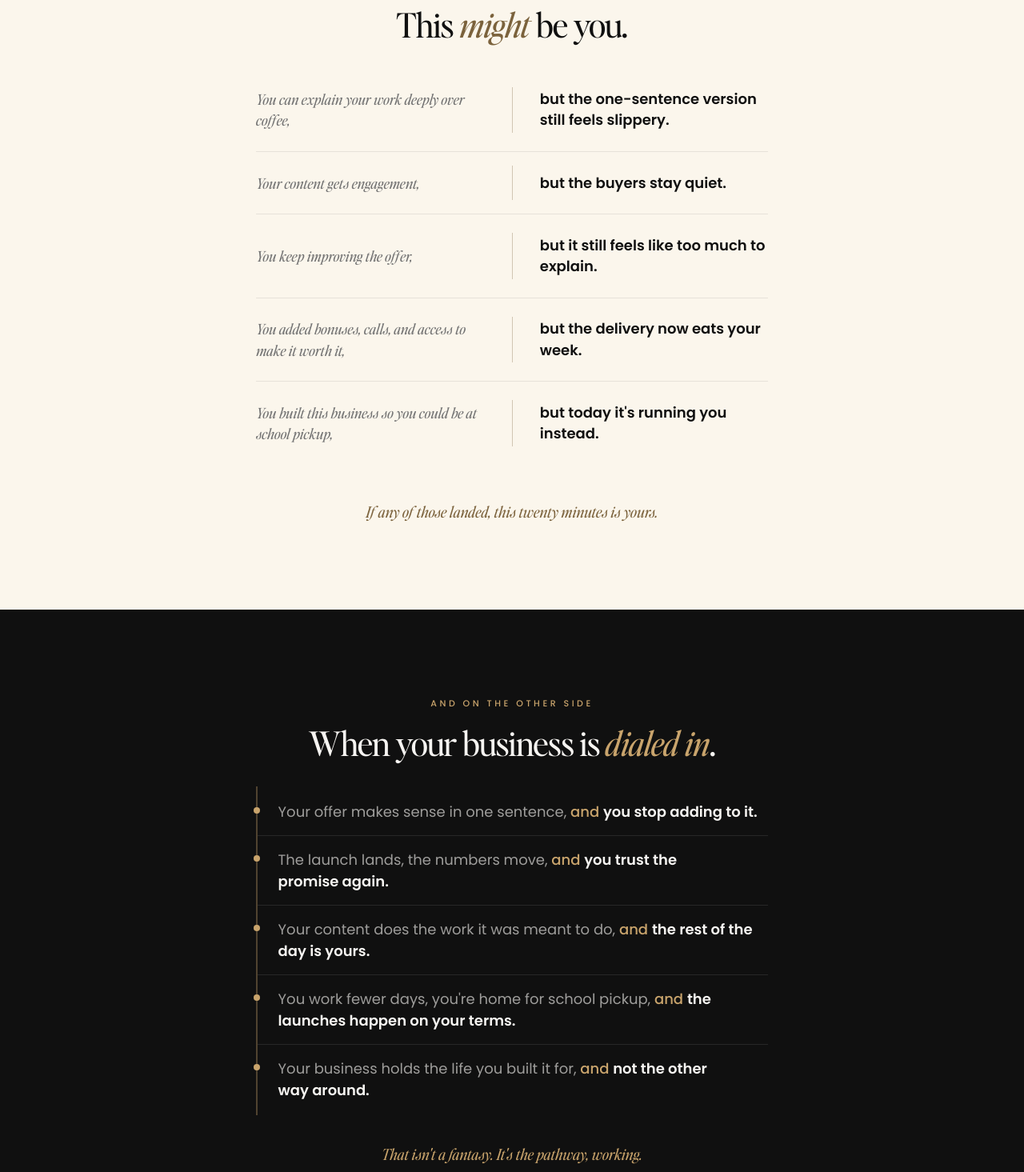
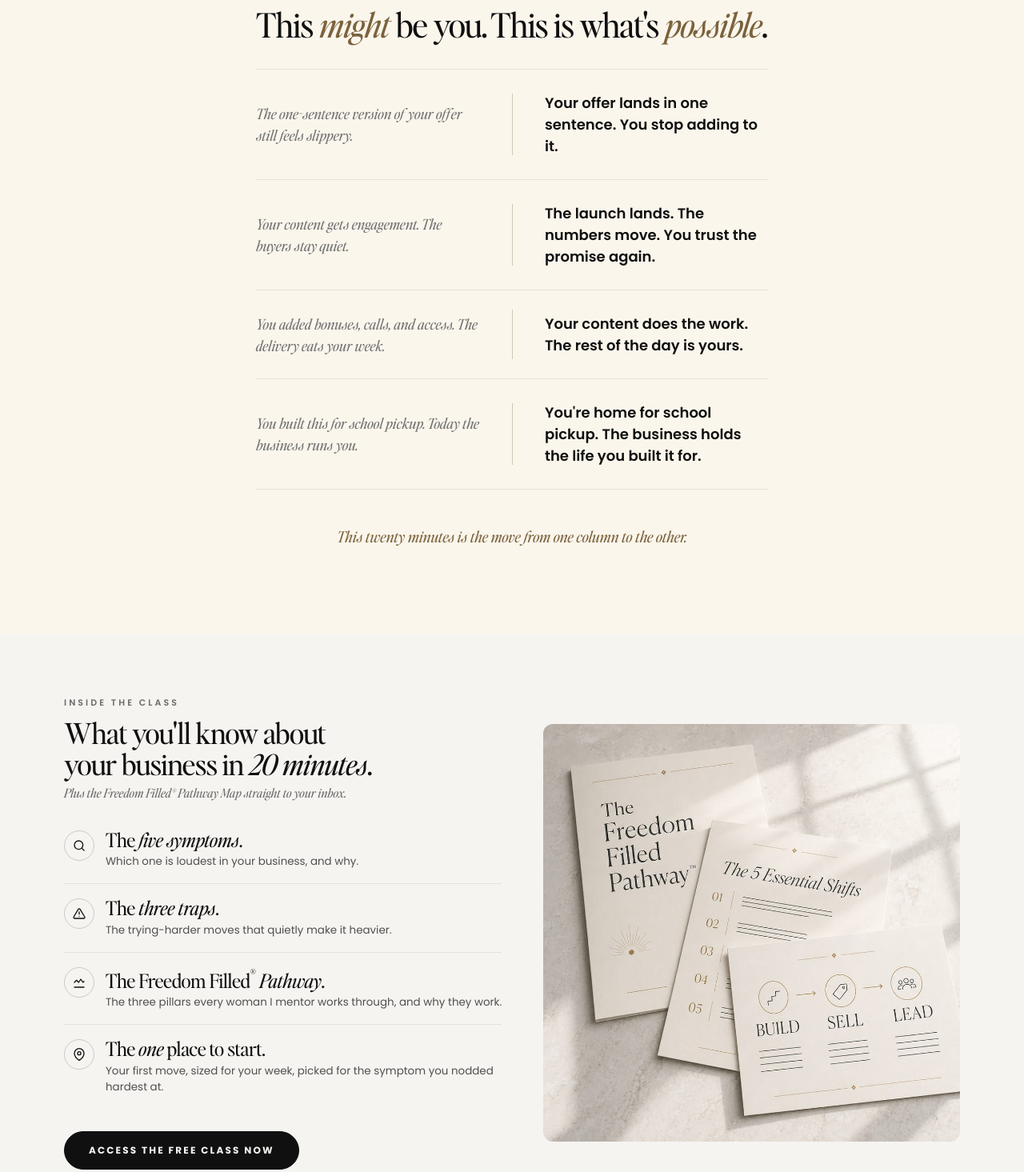
Before and after one commit to purepurposekh/tracy-harris-brand-kit, a website: page pages/thc-optin-landing-v6-dark.html in a window 1280 px wide. Shown: the part 1886-3351 px from the top of the page at 80% size. Drawn offline with Linux system fonts and the light colour scheme; a script that the page names is missing.

Commit message:
v6 dark: merge recognition + aspiration into one tight bridge section
Karl 2026-06-08: the two-essay treatment was too long. Collapsed both
into a single section with paired NOW → COULD-FEEL rows. Same to-and-fro
he wanted, half the read.

- Title: "This might be you. This is what's possible."
- 4 paired rows (down from 5+5 in the two old sections)
- NOW (left, soft italic muted) → vertical gold pivot → COULD-FEEL
  (right, bold sans charcoal)
- Closer: "This twenty minutes is the move from one column to the other."
- Cream background, hard editorial cuts top and bottom

CSS cleanup: removed unused .flow-list / .flow-item / .recog-row /
.felt-section--now / .felt-section--future rules. Added .felt-section--
bridge variant and .bridge-row / .bridge-now / .bridge-could.

Co-Authored-By: Claude Opus 4.7 (1M context) <noreply@anthropic.com>

```diff
--- a/pages/thc-optin-landing-v6-dark.html
+++ b/pages/thc-optin-landing-v6-dark.html
@@ -1914,13 +1914,9 @@
       text-align: center;
       position: relative;
     }
-    .felt-section--now {
+    .felt-section--bridge {
       background: #fbf6ec;
       color: var(--p-charcoal);
-    }
-    .felt-section--future {
-      background: var(--p-charcoal);
-      color: var(--p-oatmeal);
     }
     .felt-section__inner {
       max-width: 640px;
@@ -1934,9 +1930,6 @@
       text-transform: uppercase;
       color: var(--p-gold-dark);
       margin: 0 0 18px;
-    }
-    .felt-section--future .felt-section__eyebrow {
-      color: var(--p-gold-mid);
     }
     .felt-section__title {
       font-family: var(--f-serif-display);
@@ -1952,88 +1945,30 @@
       font-style: italic;
       color: var(--p-gold-dark);
     }
-    .felt-section--future .felt-section__title em {
-      color: var(--p-gold-mid);
-    }
-    /* Clay-flow list. Vertical accent rule down the LEFT, dot markers per
-       item, soft hairlines between items. Each line splits act-pivot-truth
-       with a coloured pivot word ("but" on NOW, "and" on FUTURE) doing
-       the visual light/shade work Karl asked for.
-       palette-scope-exempt: NOW variant intentionally pulls warm copper
-       accent (clay flow design Karl shipped) into an FFM page to heat the
-       recognition moment. FUTURE variant stays on gold (FFM-native). */
-    .felt-section .flow-list {
-      max-width: 640px;
-      margin: 0 auto clamp(28px, 3vw, 36px);
-      padding: 2px 0;
-      text-align: left;
-      border-left: 2px solid;
-      border-left-color: rgba(173, 118, 91, 0.30);  /* clay rule (light) */
-    }
-    .felt-section--future .flow-list {
-      border-left-color: rgba(201, 164, 108, 0.34); /* gold rule (dark) */
-    }
-    .felt-section .flow-item {
-      position: relative;
-      padding: clamp(14px, 1.4vw, 16px) 0 clamp(14px, 1.4vw, 16px) clamp(20px, 2vw, 26px);
-      font-family: var(--f-sans);
-      font-weight: 400;
-      font-size: clamp(16px, 1.45vw, 18px);
-      line-height: 1.5;
-      margin: 0;
-      text-wrap: pretty;
-    }
-    .felt-section .flow-item + .flow-item {
-      border-top: 1px solid;
-    }
-    .felt-section--now .flow-item + .flow-item {
-      border-top-color: rgba(49, 49, 49, 0.10);
-    }
-    .felt-section--future .flow-item + .flow-item {
-      border-top-color: rgba(246, 244, 241, 0.10);
-    }
-    .felt-section .flow-item::before {
-      content: "";
-      position: absolute;
-      left: -5px;
-      top: calc(clamp(14px, 1.4vw, 16px) + 8px);
-      width: 8px;
-      height: 8px;
-      border-radius: 50%;
-    }
-    .felt-section--now .flow-item::before  { background: #a04e37; } /* clay dot */
-    .felt-section--future .flow-item::before { background: var(--p-gold-mid); }
-    .felt-section .flow-a   { font-weight: 400; }
-    .felt-section .flow-but { font-weight: 500; }
-    .felt-section .flow-b   { font-weight: 600; }
-    .felt-section--now .flow-a   { color: var(--p-mute); }
-    .felt-section--now .flow-but { color: #a04e37; } /* clay pivot */
-    .felt-section--now .flow-b   { color: var(--p-charcoal); }
-
-    /* "Light and shade" two-column row treatment for the NOW recognition
-       section. Karl's voice note: visualise the to-and-fro between what
-       feels true (left, soft italic) and what's actually true (right,
-       bold sans). Vertical gold-rule between the two columns IS the
-       pivot, no pivot word styling needed. */
-    .felt-section .recog-rows {
+    /* Bridge row treatment for the merged NOW → COULD-FEEL section.
+       Karl 2026-06-08: collapse recognition + aspiration into one tight
+       block so the page doesn't ask anyone to read two essays. Each row
+       pairs NOW state on the left (soft serif italic, muted) with the
+       COULD-FEEL state on the right (bold sans, charcoal). Vertical
+       gold rule down the middle is the literal to-and-fro pivot. */
+    .felt-section .bridge-rows {
       display: flex;
       flex-direction: column;
-      max-width: 820px;
+      max-width: 920px;
       margin: 0 auto clamp(34px, 4vw, 46px);
-    }
-    .felt-section .recog-row {
+      border-top: 1px solid rgba(49, 49, 49, 0.10);
+    }
+    .felt-section .bridge-row {
       display: grid;
       grid-template-columns: 1fr 1fr;
-      gap: clamp(18px, 2vw, 32px);
-      padding: clamp(18px, 2vw, 26px) 0;
+      gap: clamp(20px, 2.4vw, 36px);
+      padding: clamp(20px, 2.4vw, 28px) 0;
+      border-bottom: 1px solid rgba(49, 49, 49, 0.10);
       position: relative;
       align-items: center;
       text-align: left;
     }
-    .felt-section .recog-row + .recog-row {
-      border-top: 1px solid rgba(49, 49, 49, 0.10);
-    }
-    .felt-section .recog-row::before {
+    .felt-section .bridge-row::before {
       content: "";
       position: absolute;
       top: 22%;
@@ -2042,34 +1977,30 @@
       width: 1px;
       background: rgba(123, 98, 60, 0.32);
     }
-    .felt-section .recog-act {
+    .felt-section .bridge-now {
       font-family: var(--f-serif-italic);
       font-style: italic;
       font-size: clamp(15px, 1.45vw, 18px);
-      line-height: 1.45;
+      line-height: 1.5;
       color: var(--p-mute);
-      padding-right: clamp(12px, 1.8vw, 22px);
-      margin: 0;
-    }
-    .felt-section .recog-truth {
+      padding-right: clamp(14px, 2vw, 26px);
+      margin: 0;
+    }
+    .felt-section .bridge-could {
       font-family: var(--f-sans);
       font-weight: 600;
       font-size: clamp(15px, 1.45vw, 18px);
-      line-height: 1.45;
-      color: var(--p-charcoal);
-      padding-left: clamp(12px, 1.8vw, 22px);
+      line-height: 1.5;
+      color: var(--p-charcoal);
+      padding-left: clamp(14px, 2vw, 26px);
       margin: 0;
     }
     @media (max-width: 720px) {
-      .felt-section .recog-row { grid-template-columns: 1fr; gap: 8px; }
-      .felt-section .recog-row::before { display: none; }
-      .felt-section .recog-act { padding-right: 0; padding-bottom: 6px; }
-      .felt-section .recog-truth { padding-left: 0; }
-    }
-
-    .felt-section--future .flow-a   { color: rgba(246, 244, 241, 0.62); }
-    .felt-section--future .flow-but { color: var(--p-gold-mid); }
-    .felt-section--future .flow-b   { color: var(--p-oatmeal); }
+      .felt-section .bridge-row { grid-template-columns: 1fr; gap: 8px; }
+      .felt-section .bridge-row::before { display: none; }
+      .felt-section .bridge-now { padding-right: 0; padding-bottom: 6px; }
+      .felt-section .bridge-could { padding-left: 0; }
+    }
     .felt-section__closer {
       font-family: var(--f-serif-italic);
       font-style: italic;
@@ -2078,11 +2009,8 @@
       max-width: 48ch;
       margin: 0 auto;
     }
-    .felt-section--now .felt-section__closer {
+    .felt-section--bridge .felt-section__closer {
       color: var(--p-gold-dark);
-    }
-    .felt-section--future .felt-section__closer {
-      color: var(--p-gold-mid);
     }
 
     /* ---------- Rolling testimonial rail (replaces static 3-card section) ---------- */
@@ -2979,62 +2907,36 @@
   </section>
 
   <!-- ============================================================
-       SECTION 2B · Recognition (NOW state, felt-experience entry).
-       Brought back 2026-06-08 per Karl, in new location (sits AFTER
-       proof, BEFORE the aspirational outcome). Two-column "light and
-       shade" treatment: left half soft serif italic (what feels true),
-       right half bold sans (what's actually true), vertical gold rule
-       between them as the pivot. Karl's voice note: visualise the
-       to-and-fro, not just italicise.
+       SECTION 2B+3 · Bridge (NOW → COULD-FEEL, one merged section).
+       Consolidated 2026-06-08 per Karl: recognition + aspiration in a
+       single tight block so the page doesn't ask anyone to read two
+       essays before clicking. Paired rows: NOW state on the left (soft
+       serif italic), COULD-FEEL state on the right (bold sans charcoal),
+       vertical gold rule between them as the to-and-fro pivot.
        ============================================================ -->
-  <section class="felt-section felt-section--now" aria-label="This might be you">
+  <section class="felt-section felt-section--bridge" aria-label="This might be you, and this is what's possible">
     <div class="felt-section__inner">
       <p class="felt-section__eyebrow">Read this slowly</p>
-      <h2 class="felt-section__title">This <em>might</em> be you.</h2>
-      <div class="recog-rows">
-        <div class="recog-row">
-          <p class="recog-act">You can explain your work deeply over coffee,</p>
-          <p class="recog-truth">but the one-sentence version still feels slippery.</p>
+      <h2 class="felt-section__title">This <em>might</em> be you. This is what's <em>possible</em>.</h2>
+      <div class="bridge-rows">
+        <div class="bridge-row">
+          <p class="bridge-now">The one-sentence version of your offer still feels slippery.</p>
+          <p class="bridge-could">Your offer lands in one sentence. You stop adding to it.</p>
         </div>
-        <div class="recog-row">
-          <p class="recog-act">Your content gets engagement,</p>
-          <p class="recog-truth">but the buyers stay quiet.</p>
+        <div class="bridge-row">
+          <p class="bridge-now">Your content gets engagement. The buyers stay quiet.</p>
+          <p class="bridge-could">The launch lands. The numbers move. You trust the promise again.</p>
         </div>
-        <div class="recog-row">
-          <p class="recog-act">You keep improving the offer,</p>
-          <p class="recog-truth">but it still feels like too much to explain.</p>
+        <div class="bridge-row">
+          <p class="bridge-now">You added bonuses, calls, and access. The delivery eats your week.</p>
+          <p class="bridge-could">Your content does the work. The rest of the day is yours.</p>
         </div>
-        <div class="recog-row">
-          <p class="recog-act">You added bonuses, calls, and access to make it worth it,</p>
-          <p class="recog-truth">but the delivery now eats your week.</p>
-        </div>
-        <div class="recog-row">
-          <p class="recog-act">You built this business so you could be at school pickup,</p>
-          <p class="recog-truth">but today it's running you instead.</p>
+        <div class="bridge-row">
+          <p class="bridge-now">You built this for school pickup. Today the business runs you.</p>
+          <p class="bridge-could">You're home for school pickup. The business holds the life you built it for.</p>
         </div>
       </div>
-      <p class="felt-section__closer">If any of those landed, this twenty minutes is yours.</p>
-    </div>
-  </section>
-
-  <!-- ============================================================
-       SECTION 3 · Aspiration (FUTURE state · dark clay-flow).
-       Reordered 2026-06-08 per Karl: outcome BEFORE features so the
-       page paints desire first, then proves the class delivers it.
-       Hard edge from white testi-rail above into charcoal below.
-       ============================================================ -->
-  <section class="felt-section felt-section--future" aria-label="When the business is dialed in">
-    <div class="felt-section__inner">
-      <p class="felt-section__eyebrow">And on the other side</p>
-      <h2 class="felt-section__title">When your business is <em>dialed in</em>.</h2>
-      <div class="flow-list">
-        <p class="flow-item"><span class="flow-a">Your offer makes sense in one sentence,</span> <span class="flow-but">and</span> <span class="flow-b">you stop adding to it.</span></p>
-        <p class="flow-item"><span class="flow-a">The launch lands, the numbers move,</span> <span class="flow-but">and</span> <span class="flow-b">you trust the promise again.</span></p>
-        <p class="flow-item"><span class="flow-a">Your content does the work it was meant to do,</span> <span class="flow-but">and</span> <span class="flow-b">the rest of the day is yours.</span></p>
-        <p class="flow-item"><span class="flow-a">You work fewer days, you're home for school pickup,</span> <span class="flow-but">and</span> <span class="flow-b">the launches happen on your terms.</span></p>
-        <p class="flow-item"><span class="flow-a">Your business holds the life you built it for,</span> <span class="flow-but">and</span> <span class="flow-b">not the other way around.</span></p>
-      </div>
-      <p class="felt-section__closer">That isn't a fantasy. It's the pathway, working.</p>
+      <p class="felt-section__closer">This twenty minutes is the move from one column to the other.</p>
     </div>
   </section>
 
```
